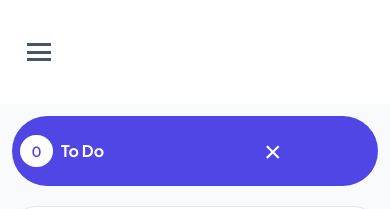
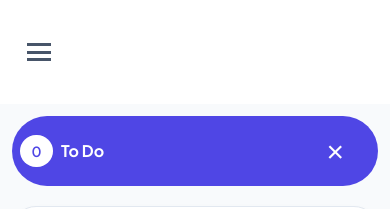
Before and after one commit to jackboys910/Practice-Modsen-2025, a React (Vite) app: page / in a window 390 px wide. Both pictures are taken after a click on the element "To Do". Shown: the top 209 px of the page. Built offline with nearby package versions, Linux system fonts and the light colour scheme.

Commit message:
fix: updated titleValidation and added an error display in the UI

```diff
--- a/src/components/ColumnHeader/index.styled.ts
+++ b/src/components/ColumnHeader/index.styled.ts
@@ -1,4 +1,6 @@
 import styled from 'styled-components';
+
+import { resolution } from '../../constants/resolutions';
 
 export const StyledColumnHeader = styled.div<{ color: string }>`
   display: flex;
@@ -48,6 +50,34 @@ export const TitleEditing = styled.input<{ titleError: boolean }>`
   background-color: transparent;
   margin: 15px 0 15px -2px;
   width: 191px;
+
+  @media (${resolution.mobile}) {
+    width: 80vw;
+  }
+
+  @media (max-width: 650px) {
+    width: 78vw;
+  }
+
+  @media (max-width: 600px) {
+    width: 76vw;
+  }
+
+  @media (max-width: 550px) {
+    width: 74vw;
+  }
+
+  @media (max-width: 500px) {
+    width: 71vw;
+  }
+
+  @media (max-width: 450px) {
+    width: 68vw;
+  }
+
+  @media (max-width: 410px) {
+    width: 65vw;
+  }
 `;
 
 export const DeleteIconWrapper = styled.button`
@@ -58,6 +88,18 @@ export const DeleteIconWrapper = styled.button`
   background-color: inherit;
   font-size: ${({ theme }) => theme.fontSizes.LARGE};
   color: ${({ theme }) => theme.colors.COLUMN_TITLE};
-  position: relative;
   top: -5px;
 `;
+
+export const ErrorWrapper = styled.div`
+  position: relative;
+`;
+
+export const ErrorMessage = styled.p`
+  font-family: 'PlusJakartaSansRegular';
+  font-size: ${({ theme }) => theme.fontSizes.SMALL};
+  position: absolute;
+  top: 35px;
+  left: -25px;
+  width: 250px;
+`;
--- a/src/components/ColumnHeader/index.tsx
+++ b/src/components/ColumnHeader/index.tsx
@@ -3,7 +3,7 @@ import { useState } from 'react';
 import * as Yup from 'yup';
 
 import { titleValidationSchema } from '../../utils/validation/titleValidation';
-import { DeleteIconWrapper, StyledColumnHeader, TaskCount, Title, TitleEditing } from './index.styled';
+import { DeleteIconWrapper, ErrorMessage, ErrorWrapper, StyledColumnHeader, TaskCount, Title, TitleEditing } from './index.styled';
 
 interface IColumnHeaderProps {
   title: string;
@@ -70,6 +70,7 @@ const ColumnHeader: React.FC<IColumnHeaderProps> = ({ title, taskCount, color, o
       <TaskCount color={color}>{taskCount}</TaskCount>
       {isEditing ? (
         <motion.div animate={isShaking ? { x: [-10, 10, -10, 10, 0] } : {}} transition={{ duration: 0.3 }}>
+          <ErrorWrapper>
             <TitleEditing
               value={newTitle}
               onChange={handleTitleInputChange}
@@ -78,6 +79,8 @@ const ColumnHeader: React.FC<IColumnHeaderProps> = ({ title, taskCount, color, o
               titleError={!!titleError}
               autoFocus
             />
+            {titleError && <ErrorMessage>{titleError}</ErrorMessage>}
+          </ErrorWrapper>
         </motion.div>
       ) : (
         <Title onClick={toggleEditMode}>{title}</Title>
--- a/src/utils/validation/titleValidation.ts
+++ b/src/utils/validation/titleValidation.ts
@@ -1,5 +1,6 @@
 import * as Yup from 'yup';
 
 export const titleValidationSchema = Yup.string()
-  .matches(/^[a-zA-Z0-9\s!@#$%^&*()-_=+[\]{}|;':",.<>/?]*$/, 'Title must contain only English letters, numbers, and special characters')
-  .max(17, 'Title must be at most 18 characters');
+  .matches(/^[a-zA-Z0-9\s!@#$%^&*()-_=+[\]{}|;':",.<>/?]*$/, 'Only English letters, numbers, special chars')
+  .max(17, 'Title must be at most 18 characters')
+  .required('Title is required');
```
Lines whose indentation alone changed are shown as unchanged.
